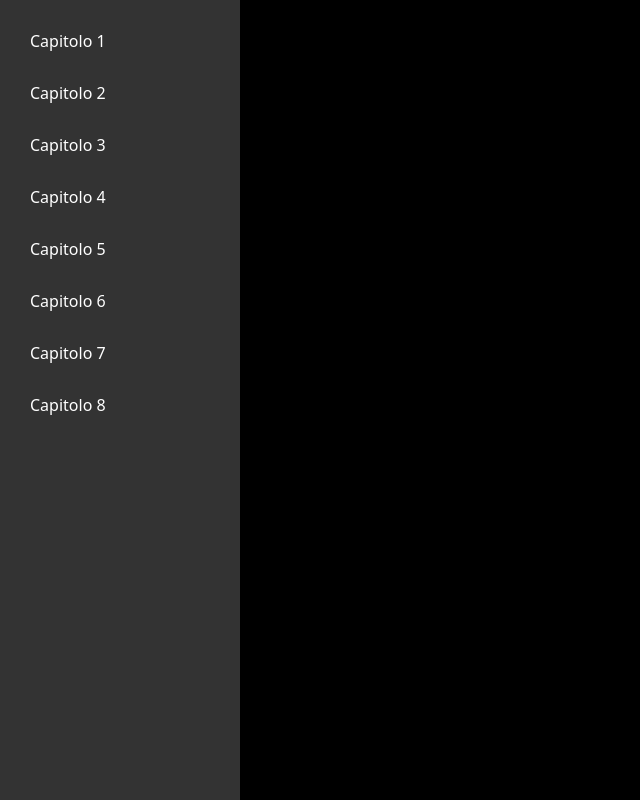
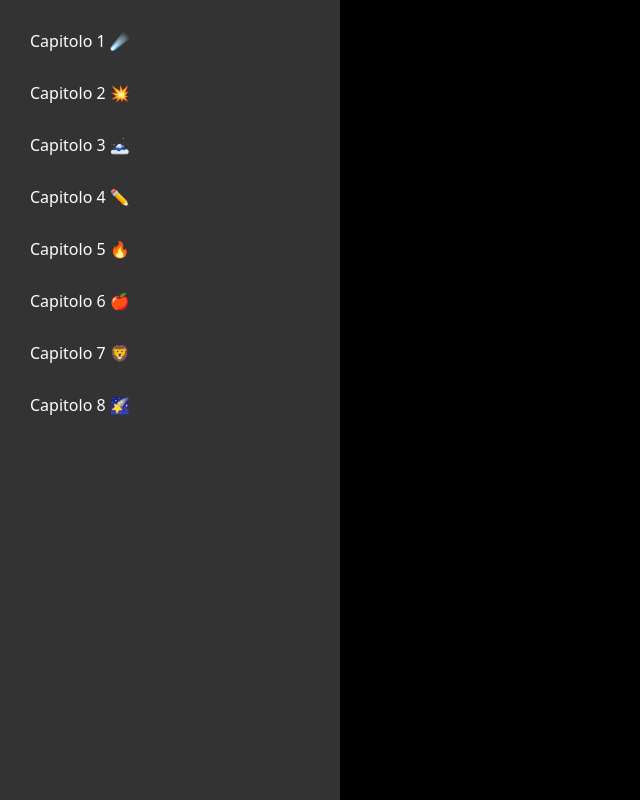
Before and after one commit to FeDeveloper95/Lovely-AI, a plain HTML site: page index.html in a window 1280 px wide. Shown: the whole page, without its empty margins (0-640 px from the left). Drawn offline with Linux system fonts and the light colour scheme.

Commit message:
Update index.html

```diff
--- a/index.html
+++ b/index.html
@@ -1,6 +1,4 @@
-<!DOCTYPE html>
-<html>
-<head>
+<html><head>
   <title>Menu a fisarmonica</title>
   <style>
     body {
@@ -15,7 +13,7 @@
 
     #menu {
       background-color: #333;
-      width: 200px;
+      width: 300px;
       padding: 20px;
     }
 
@@ -49,14 +47,14 @@
 <body>
   <div id="menu">
     <ul>
-      <li><a href="#capitolo1">Capitolo 1</a></li>
-      <li><a href="#capitolo2">Capitolo 2</a></li>
-      <li><a href="#capitolo3">Capitolo 3</a></li>
-      <li><a href="#capitolo4">Capitolo 4</a></li>
-      <li><a href="#capitolo5">Capitolo 5</a></li>
-      <li><a href="#capitolo6">Capitolo 6</a></li>
-      <li><a href="#capitolo7">Capitolo 7</a></li>
-      <li><a href="#capitolo8">Capitolo 8</a></li>
+      <li><a href="#capitolo1">Capitolo 1 ☄️</a></li>
+      <li><a href="#capitolo2">Capitolo 2 💥</a></li>
+      <li><a href="#capitolo3">Capitolo 3 🗻</a></li>
+      <li><a href="#capitolo4">Capitolo 4 ✏️</a></li>
+      <li><a href="#capitolo5">Capitolo 5 🔥</a></li>
+      <li><a href="#capitolo6">Capitolo 6 🍎</a></li>
+      <li><a href="#capitolo7">Capitolo 7 🦁</a></li>
+      <li><a href="#capitolo8">Capitolo 8 🌠</a></li>
     </ul>
   </div>
 
@@ -121,5 +119,5 @@
       });
     });
   </script>
-</body>
-</html>
+
+</body></html>
```
